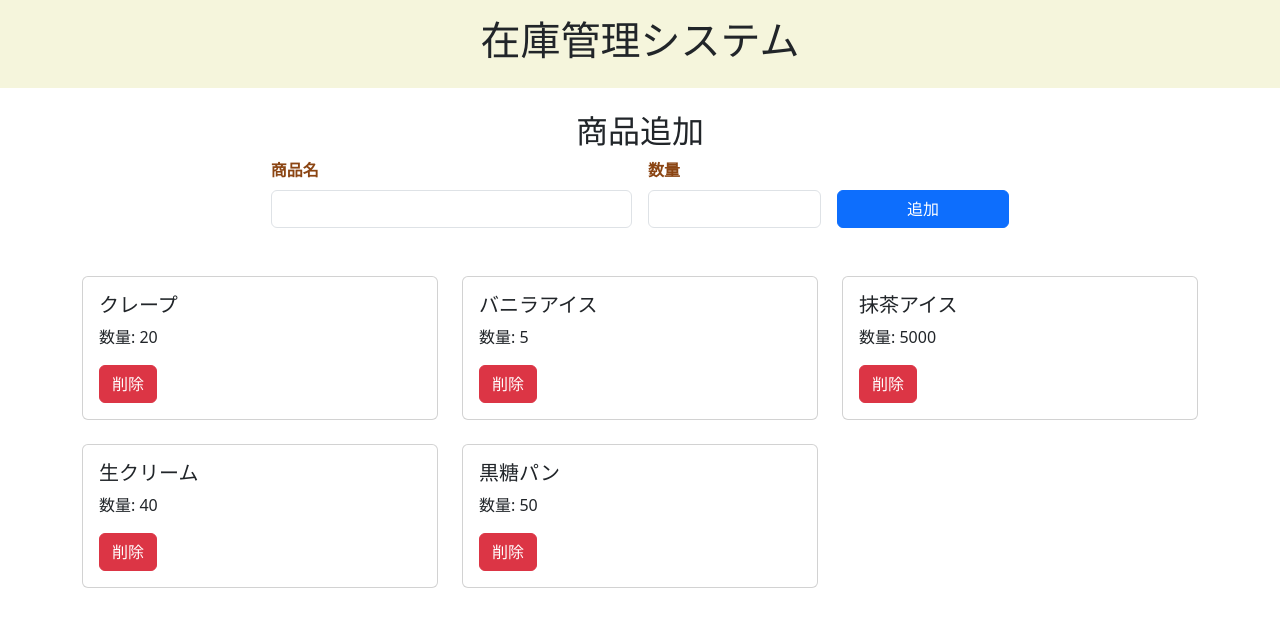
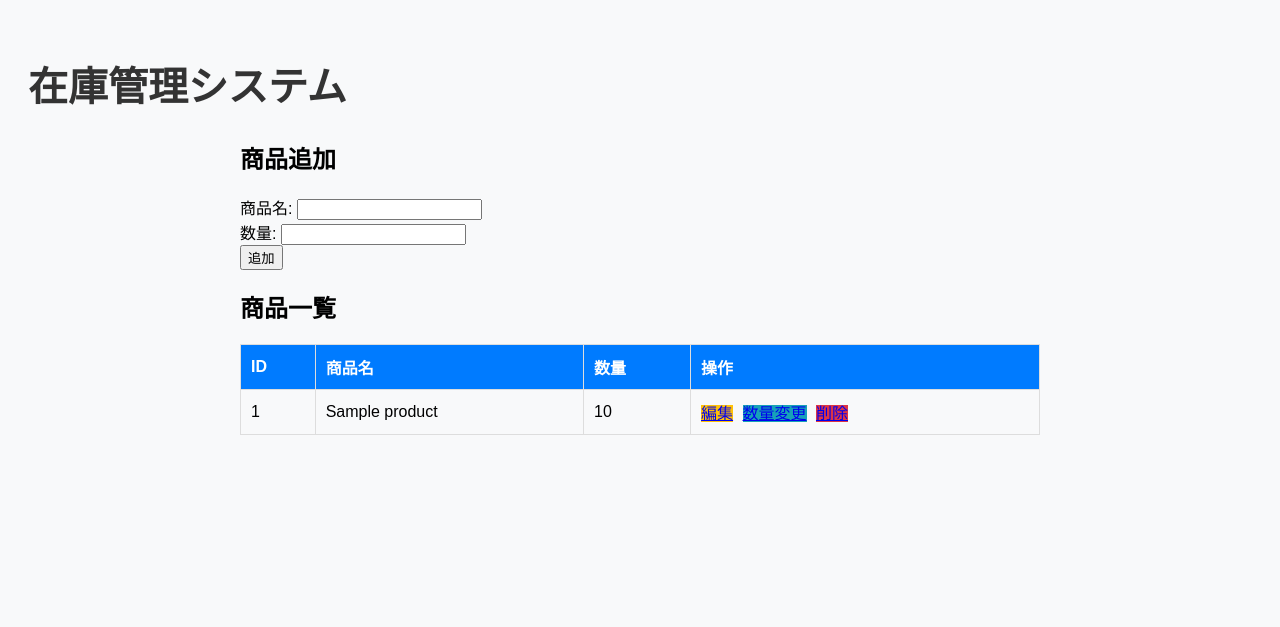
Before and after one commit to okaokasan/cafe_zaiko, a Flask app: page / in a window 1280 px wide. Shown: the top 627 px of the page. Run offline with Flask 3, Linux system fonts and the light colour scheme; data comes from the database, SQL or seed files in the repository; tables that the repository leaves empty hold one stand-in row (values such as "Sample post").

Commit message:
Add product management features

```diff
--- a/app.py
+++ b/app.py
@@ -1,59 +1,65 @@
-from flask import Flask, render_template, request, redirect
-import sqlite3
+from flask import Flask, render_template, request, redirect, url_for
+from flask_sqlalchemy import SQLAlchemy
 
 app = Flask(__name__)
+app.config['SQLALCHEMY_DATABASE_URI'] = 'sqlite:///cafe_management.db'
+app.config['SQLALCHEMY_TRACK_MODIFICATIONS'] = False
+db = SQLAlchemy(app)
 
-# データベース接続関数
-def get_db_connection():
-    conn = sqlite3.connect('cafe_management.db')  # 使用するデータベース名を指定
-    conn.row_factory = sqlite3.Row
-    return conn
+# 商品モデル
+class Product(db.Model):
+    product_id = db.Column(db.Integer, primary_key=True)
+    name = db.Column(db.String(100), nullable=False)
+    quantity = db.Column(db.Integer, nullable=False)
 
-# データベース初期化関数
-def init_db():
-    conn = get_db_connection()
-    conn.execute("""
-        CREATE TABLE IF NOT EXISTS inventory (
-            id INTEGER PRIMARY KEY AUTOINCREMENT,
-            item_name TEXT NOT NULL,
-            quantity INTEGER NOT NULL
-        )
-    """)
-    conn.close()
-
-# 初期化を実行
-init_db()
-
-# ホームページルート
+# 商品一覧ページ
 @app.route('/')
 def index():
-    conn = get_db_connection()
-    items = conn.execute('SELECT * FROM inventory').fetchall()
-    conn.close()
+    items = Product.query.all()
     return render_template('index.html', items=items)
 
-# アイテム追加ルート
+# 商品追加ページ
 @app.route('/add', methods=['POST'])
-def add_item():
-    item_name = request.form['item_name']
-    quantity = request.form['quantity']
+def add_product():
+    name = request.form['name']
+    quantity = int(request.form['quantity'])
+    new_product = Product(name=name, quantity=quantity)
+    db.session.add(new_product)
+    db.session.commit()
+    return redirect(url_for('index'))
 
-    if item_name and quantity.isdigit():
-        conn = get_db_connection()
-        conn.execute('INSERT INTO inventory (item_name, quantity) VALUES (?, ?)', (item_name, int(quantity)))
-        conn.commit()
-        conn.close()
+# 商品編集ページ
+@app.route('/edit/<int:product_id>', methods=['GET', 'POST'])
+def edit_product(product_id):
+    product = Product.query.get_or_404(product_id)
 
-    return redirect('/')
+    if request.method == 'POST':
+        product.name = request.form['name']
+        product.quantity = int(request.form['quantity'])
+        db.session.commit()
+        return redirect(url_for('index'))
 
-# アイテム削除ルート
-@app.route('/delete/<int:item_id>')
-def delete_item(item_id):
-    conn = get_db_connection()
-    conn.execute('DELETE FROM inventory WHERE id = ?', (item_id,))
-    conn.commit()
-    conn.close()
-    return redirect('/')
+    return render_template('edit_product.html', product=product)
+
+# 数量変更ページ
+@app.route('/quantity_change/<int:product_id>', methods=['GET', 'POST'])
+def change_quantity(product_id):
+    product = Product.query.get_or_404(product_id)
+
+    if request.method == 'POST':
+        product.quantity = int(request.form['quantity'])
+        db.session.commit()
+        return redirect(url_for('index'))
+
+    return render_template('change_quantity.html', product=product)
+
+# 商品削除
+@app.route('/delete/<int:product_id>')
+def delete_product(product_id):
+    product = Product.query.get_or_404(product_id)
+    db.session.delete(product)
+    db.session.commit()
+    return redirect(url_for('index'))
 
 if __name__ == '__main__':
     app.run(debug=True)
--- /dev/null
+++ b/models.py
@@ -0,0 +1,4 @@
+from app import db
+
+# テーブル作成
+db.create_all()
--- a/static/styles.css
+++ b/static/styles.css
@@ -1,10 +1,47 @@
-/* ヘッダー背景をベージュに設定 */
-.bg-beige {
-    background-color: #f5f5dc; /* ベージュ */
+body {
+    font-family: Arial, sans-serif;
+    background-color: #f8f9fa;
+    padding: 20px;
 }
 
-/* フォームのスタイルを簡潔に */
-form label {
-    font-weight: bold;
-    color: #8b4513;
+h1 {
+    font-size: 2.5rem;
+    color: #333;
 }
+
+.container {
+    max-width: 800px;
+    margin: 0 auto;
+}
+
+table {
+    width: 100%;
+    border-collapse: collapse;
+}
+
+th, td {
+    padding: 10px;
+    text-align: left;
+    border: 1px solid #ddd;
+}
+
+th {
+    background-color: #007bff;
+    color: white;
+}
+
+.btn {
+    margin-right: 5px;
+}
+
+.btn-warning {
+    background-color: #ffc107;
+}
+
+.btn-info {
+    background-color: #17a2b8;
+}
+
+.btn-danger {
+    background-color: #dc3545;
+}
--- a/templates/index.html
+++ b/templates/index.html
@@ -3,49 +3,55 @@
 <head>
     <meta charset="UTF-8">
     <meta name="viewport" content="width=device-width, initial-scale=1.0">
-    <link rel="stylesheet" href="https://cdn.jsdelivr.net/npm/bootstrap@5.3.2/dist/css/bootstrap.min.css">
+    <title>在庫管理システム</title>
     <link rel="stylesheet" href="{{ url_for('static', filename='styles.css') }}">
-    <title>在庫管理システム</title>
 </head>
 <body>
-    <!-- ヘッダー -->
-    <header class="bg-beige py-3">
-        <h1 class="text-center text-dark">在庫管理システム</h1>
-    </header>
+    <h1 class="text-center">在庫管理システム</h1>
 
     <!-- 商品追加フォーム -->
-    <div class="container mt-4">
-        <h2 class="text-center">商品追加</h2>
-        <form action="/add" method="post" class="row g-3 justify-content-center">
-            <div class="col-md-4">
-                <label for="item_name" class="form-label">商品名</label>
-                <input type="text" name="item_name" id="item_name" class="form-control" required>
+    <div class="container my-3">
+        <h2>商品追加</h2>
+        <form action="/add" method="post">
+            <div class="form-group">
+                <label for="name">商品名:</label>
+                <input type="text" name="name" id="name" class="form-control" required>
             </div>
-            <div class="col-md-2">
-                <label for="quantity" class="form-label">数量</label>
+            <div class="form-group">
+                <label for="quantity">数量:</label>
                 <input type="number" name="quantity" id="quantity" class="form-control" required>
             </div>
-            <div class="col-md-2 align-self-end">
-                <button type="submit" class="btn btn-primary w-100">追加</button>
-            </div>
+            <button type="submit" class="btn btn-primary">追加</button>
         </form>
     </div>
 
-    <!-- 商品リスト -->
-    <div class="container mt-5">
-        <div class="row">
-            {% for item in items %}
-            <div class="col-md-4">
-                <div class="card mb-4">
-                    <div class="card-body">
-                        <h5 class="card-title">{{ item.item_name }}</h5>
-                        <p class="card-text">数量: {{ item.quantity }}</p>
-                        <a href="/delete/{{ item.id }}" class="btn btn-danger">削除</a>
-                    </div>
-                </div>
-            </div>
-            {% endfor %}
-        </div>
+    <!-- 商品一覧テーブル -->
+    <div class="container my-3">
+        <h2>商品一覧</h2>
+        <table class="table table-bordered">
+            <thead>
+                <tr>
+                    <th>ID</th>
+                    <th>商品名</th>
+                    <th>数量</th>
+                    <th>操作</th>
+                </tr>
+            </thead>
+            <tbody>
+                {% for item in items %}
+                <tr>
+                    <td>{{ item.product_id }}</td>
+                    <td>{{ item.name }}</td>
+                    <td>{{ item.quantity }}</td>
+                    <td>
+                        <a href="/edit/{{ item.product_id }}" class="btn btn-warning">編集</a>
+                        <a href="/quantity_change/{{ item.product_id }}" class="btn btn-info">数量変更</a>
+                        <a href="/delete/{{ item.product_id }}" class="btn btn-danger">削除</a>
+                    </td>
+                </tr>
+                {% endfor %}
+            </tbody>
+        </table>
     </div>
 </body>
 </html>
```
Also changed, not shown: templates/change_quantity.html (added, +21 -0 lines), templates/edit_product.html (added, +25 -0 lines).
